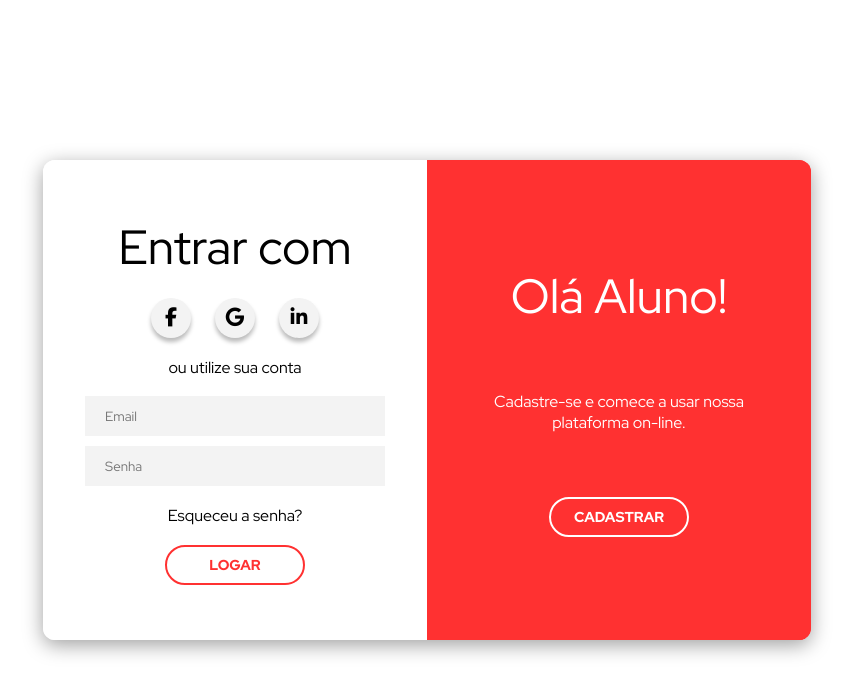
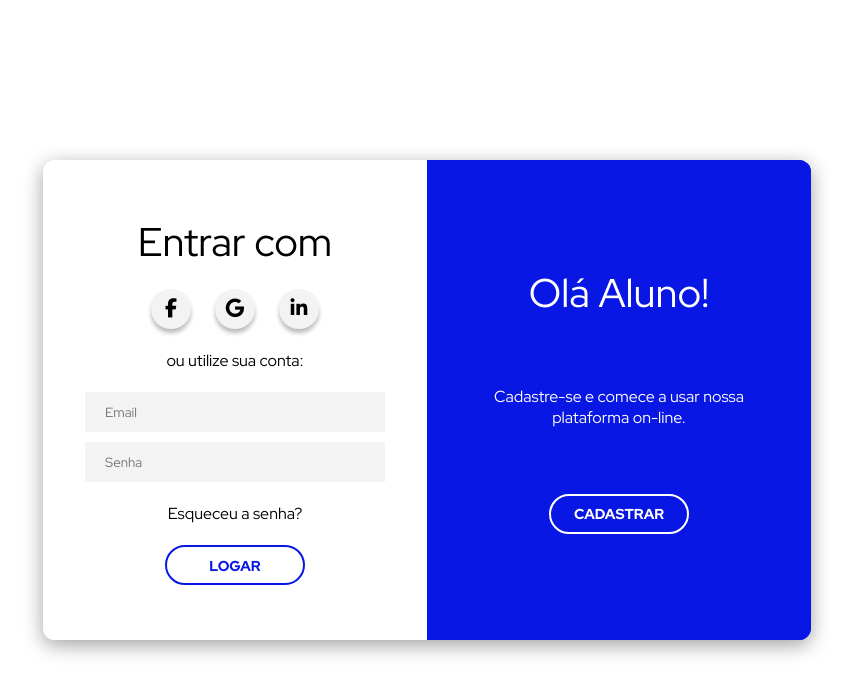
Before and after one commit to victormoreirak/projeto-form, a plain HTML site: page index.html in a window 1280 px wide. Shown: the whole page, without its empty margins (213-1066 px from the left). Drawn offline with Linux system fonts and the light colour scheme.

Commit message:
editando css

```diff
--- a/index.html
+++ b/index.html
@@ -24,7 +24,7 @@
                             <i class="fa-brands fa-linkedin-in"></i>
                         </a>
                     </div>
-                    <p class="form-text">ou utilize sua conta</p>
+                    <p class="form-text">ou utilize sua conta:</p>
                     <div class="form-input-container">
                         <input type="email" class="form-input" name="email" id="iemail"  placeholder="Email" required autocomplete="email">
                         <input type="password" class="form-input" name="pass" id="ipass" minlength="5" maxlength="20" placeholder="Senha" autocomplete="current-password" required>
--- a/style.css
+++ b/style.css
@@ -3,7 +3,7 @@
 :root {
     --cor0: #000;
     --cor1: #fff;
-    --cor2: #ff3131;
+    --cor2: #0917e4;
     --cor3: #f3f3f3;
 }
 
@@ -61,7 +61,7 @@ main {
 
 
 .form-title {
-    font-size: 3rem;
+    font-size: 2.5rem;
     font-weight: 400;
 }
 
@@ -105,6 +105,10 @@ main {
     padding: 10px 20px;
     border-style: none;
     background-color: var(--cor3);
+}
+
+.form-link:hover {
+    font-weight: 500;
 }
 
 .form-button {
```
